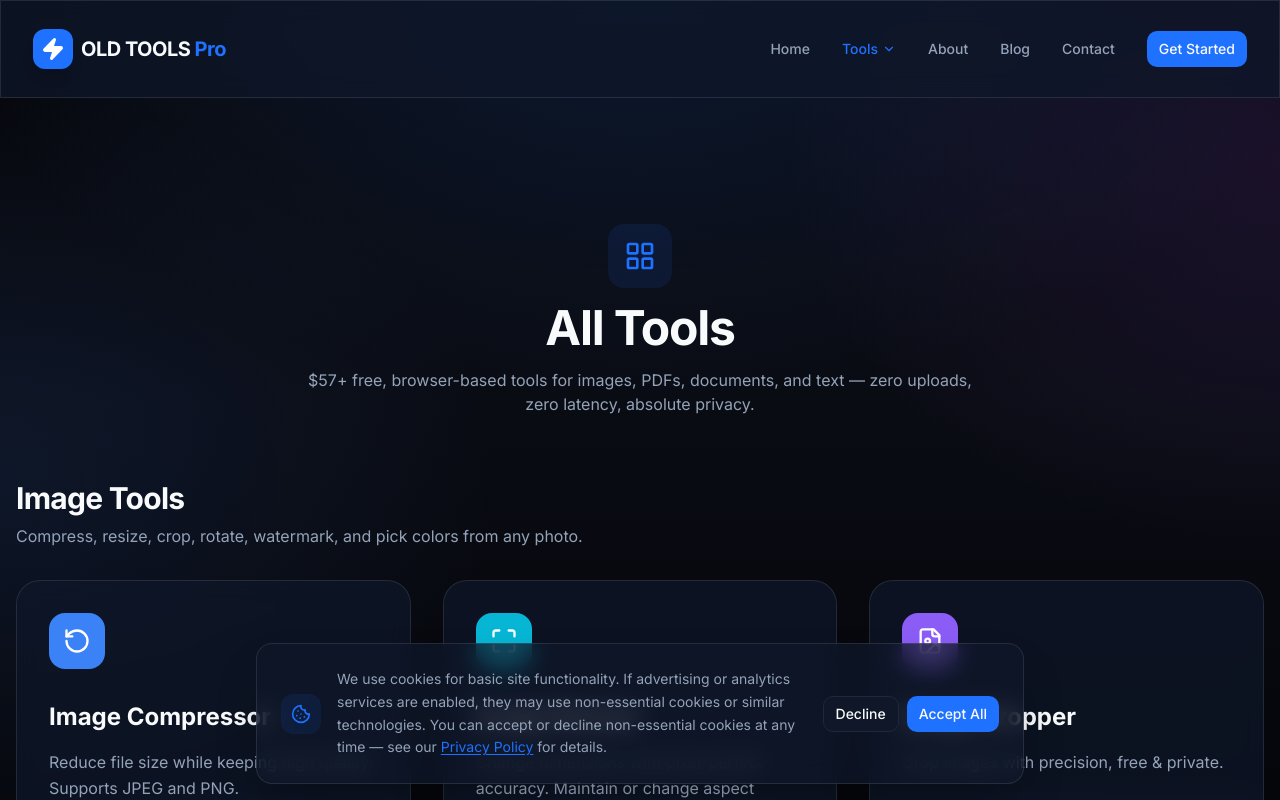
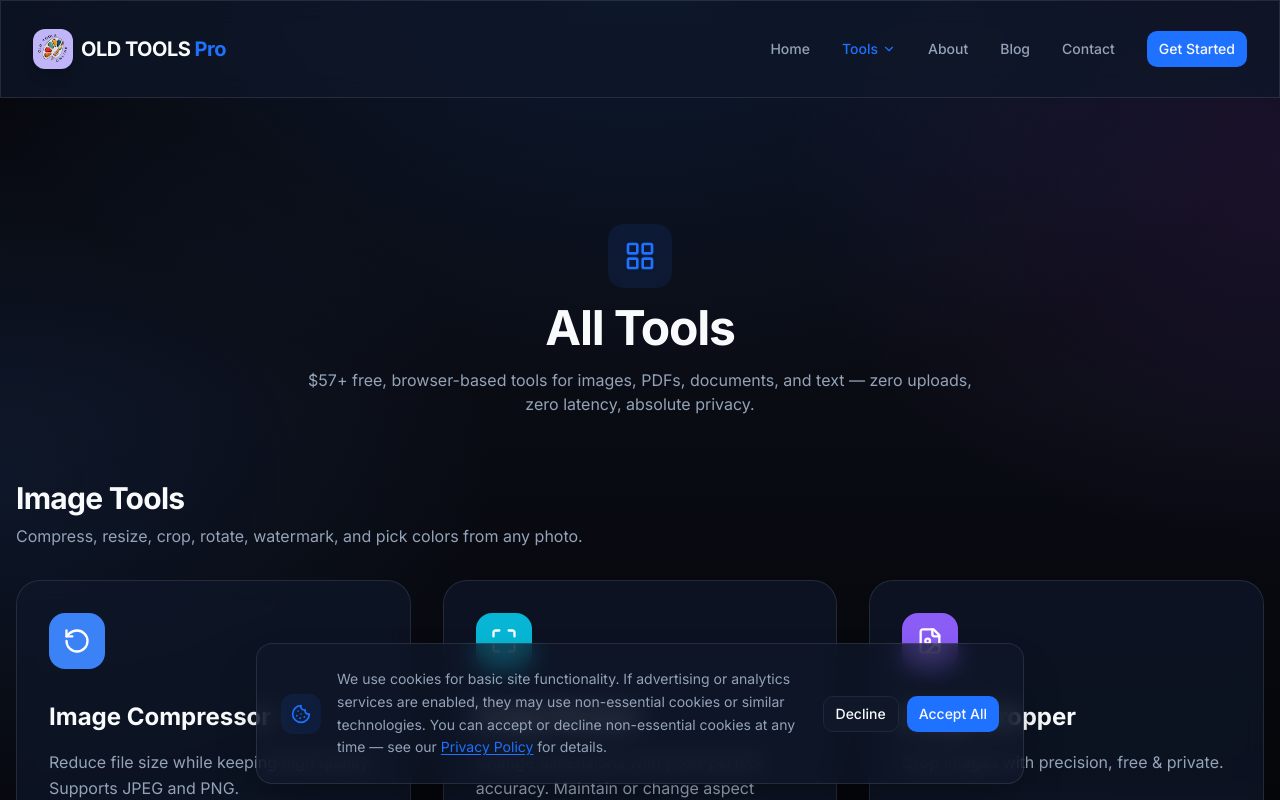
Before and after one commit to surajkumar122024-star/ok01, a Next.js app: page /tools in a window 1280 px wide. Shown: the top 800 px of the page. Built offline with nearby package versions, Linux system fonts and the light colour scheme.

Commit message:
Finalize OLD TOOLS branding and logo

```diff
--- a/src/app/layout.tsx
+++ b/src/app/layout.tsx
@@ -49,7 +49,7 @@ export default function RootLayout({
                   '@id': 'https://oldtools.online/#organization',
                   name: 'OLD TOOLS',
                   url: 'https://oldtools.online',
-                  logo: 'https://oldtools.online/old-tools-logo.svg',
+                  logo: 'https://oldtools.online/old-tools-logo.png',
                 },
                 {
                   '@type': 'WebSite',
--- a/src/components/Footer.tsx
+++ b/src/components/Footer.tsx
@@ -39,7 +39,7 @@ export const Footer = () => {
           <div className="lg:col-span-2 space-y-4">
             <Link href="/" className="flex items-center gap-2">
               <Image
-                src="/old-tools-logo.svg"
+                src="/old-tools-logo.png"
                 alt="OLD TOOLS"
                 width={36}
                 height={36}
--- a/src/components/Navbar.tsx
+++ b/src/components/Navbar.tsx
@@ -2,7 +2,7 @@
 
 import Link from 'next/link';
 import { usePathname } from 'next/navigation';
-import { Menu, X, ChevronDown, Zap } from 'lucide-react';
+import { Menu, X, ChevronDown } from 'lucide-react';
 import Image from 'next/image';
 import { useState, useEffect, useRef } from 'react';
 import { Button } from '@/components/ui/button';
@@ -49,9 +49,14 @@ export const Navbar = () => {
       <div className="max-w-7xl mx-auto px-4 sm:px-6 lg:px-8">
         <div className="flex justify-between items-center h-16">
           <Link href="/" className="flex items-center gap-2 group">
-            <div className="w-10 h-10 bg-primary rounded-xl flex items-center justify-center text-white shadow-lg group-hover:scale-105 transition-transform">
-              <Zap size={24} fill="currentColor" />
-            </div>
+            <Image
+              src="/old-tools-logo.png"
+              alt="OLD TOOLS"
+              width={40}
+              height={40}
+              priority
+              className="w-10 h-10 rounded-xl object-cover shadow-lg group-hover:scale-105 transition-transform"
+            />
             <span className="text-xl font-bold tracking-tight text-foreground">OLD TOOLS <span className="text-primary">Pro</span></span>
           </Link>
 
```
Also changed, not shown: public/old-tools-logo.png (renamed from public/file_0000000037b881f4a742b76e93880cc1.png), public/old-tools-logo.svg (deleted).
